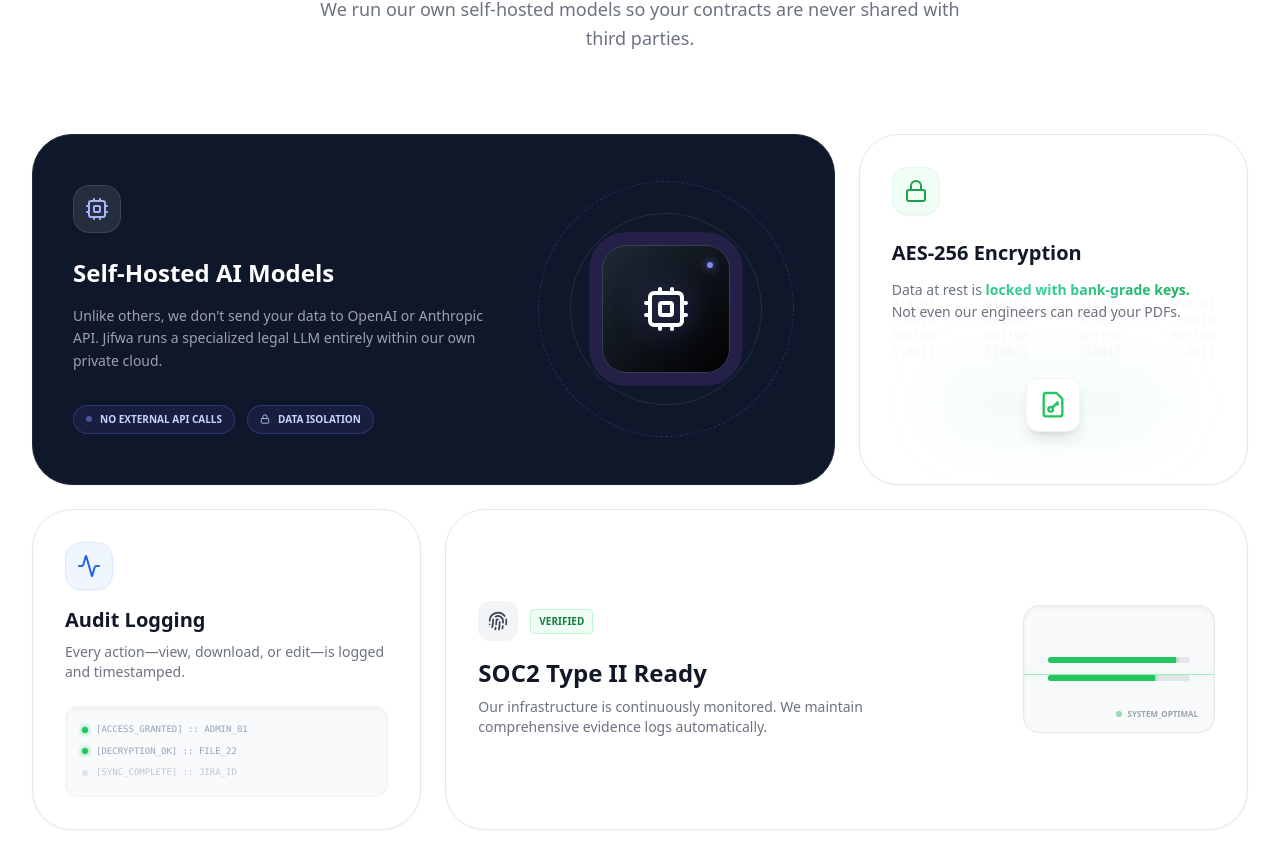
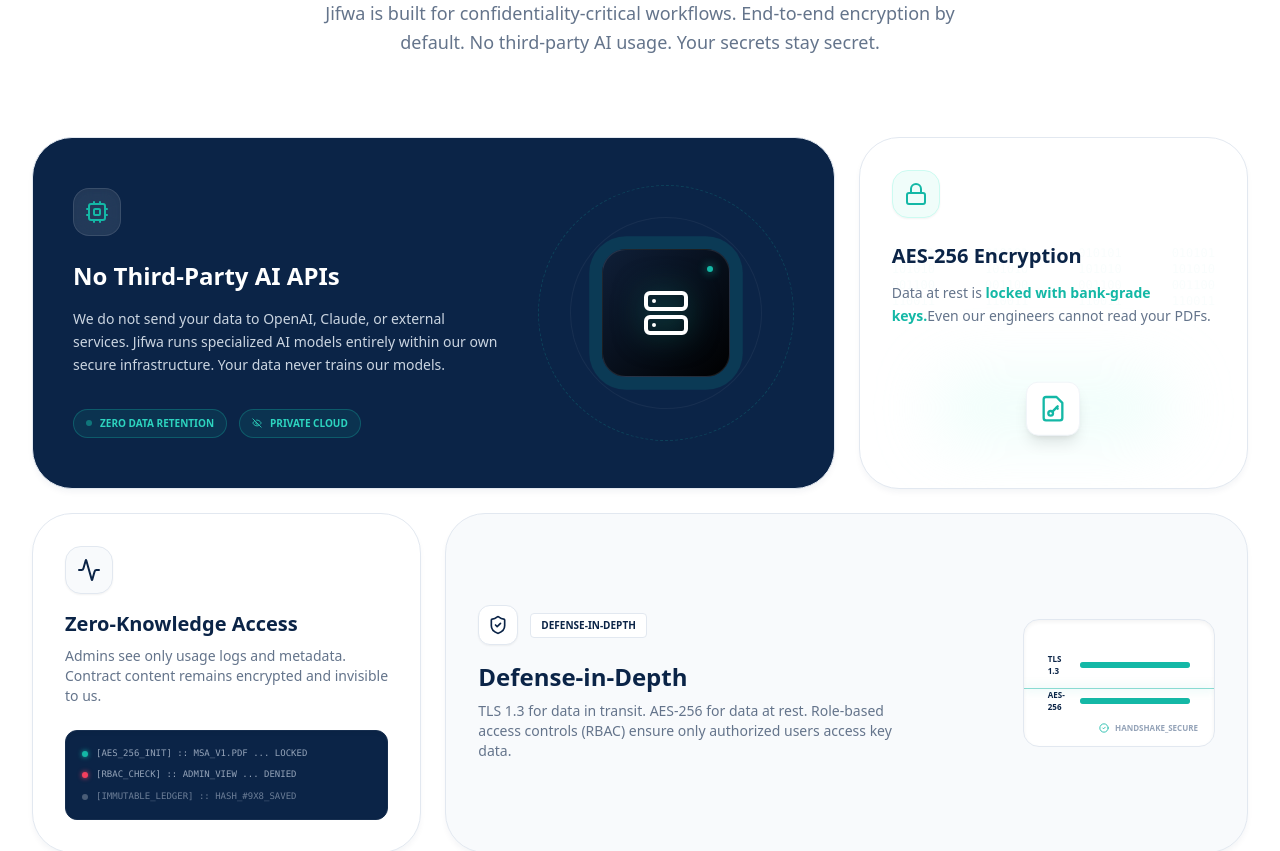
Before and after one commit to StarDust130/jifwa, a Next.js app: page / in a window 1280 px wide. Shown: the part 2555-3406 px from the top of the page. Built offline with nearby package versions, Linux system fonts and the light colour scheme; no server answers.

Commit message:
Refactor SecuritySection component: enhance layout, improve styling, and update content for clarity and consistency

```diff
--- a/components/landing/SecuritySection.tsx
+++ b/components/landing/SecuritySection.tsx
@@ -6,30 +6,31 @@ import {
   Lock,
   Cpu,
   Activity,
-  Fingerprint,
   FileKey,
+  Server,
+  EyeOff,
+  CheckCircle2,
+  Database,
 } from "lucide-react";
 
+// --- BRAND COLORS ---
+// Navy: #0B2447
+// Teal: #14B8A6
+
 // --- ANIMATIONS ---
-
 const cardHover: Variants = {
   rest: {
     scale: 1,
     y: 0,
-    boxShadow: "0 1px 2px 0 rgba(0, 0, 0, 0.05)",
+    boxShadow: "0 4px 6px -1px rgba(11, 36, 71, 0.05)",
+    borderColor: "rgba(226, 232, 240, 1)", // slate-200
   },
   hover: {
-    scale: 1.02,
-    y: -5,
-    boxShadow: "0 20px 30px -10px rgba(0, 0, 0, 0.1)",
+    scale: 1.01,
+    y: -6,
+    boxShadow: "0 20px 40px -10px rgba(11, 36, 71, 0.15)",
+    borderColor: "rgba(20, 184, 166, 0.4)", // teal-500/40
     transition: { type: "spring", stiffness: 300, damping: 20 },
-  },
-};
-
-const shimmerText: Variants = {
-  animate: {
-    backgroundPosition: ["0% 50%", "100% 50%", "0% 50%"],
-    transition: { duration: 5, repeat: Infinity, ease: "linear" as const },
   },
 };
 
@@ -37,15 +38,15 @@ const matrixRain: Variants = {
   animate: {
     y: ["0%", "100%"],
     opacity: [0, 1, 0],
-    transition: { duration: 2, repeat: Infinity, ease: "linear" as const },
+    transition: { duration: 3, repeat: Infinity, ease: "linear" },
   },
 };
 
 const pulseGlow: Variants = {
   animate: {
     boxShadow: [
-      "0 0 0 0px rgba(168, 85, 247, 0.4)",
-      "0 0 0 20px rgba(168, 85, 247, 0)",
+      "0 0 0 0px rgba(20, 184, 166, 0.4)",
+      "0 0 0 20px rgba(20, 184, 166, 0)",
     ],
     transition: { duration: 2, repeat: Infinity },
   },
@@ -55,10 +56,10 @@ const SecuritySection = () => {
   return (
     <section
       id="security"
-      className="relative w-full py-24 bg-white text-gray-900 overflow-hidden font-sans border-b border-gray-100"
+      className="relative w-full py-32 bg-white text-[#0B2447] overflow-hidden font-sans border-t border-slate-100"
     >
       {/* Background: Clean Technical Grid */}
-      <div className="absolute inset-0 bg-[linear-gradient(to_right,#f5f5f5_1px,transparent_1px),linear-gradient(to_bottom,#f5f5f5_1px,transparent_1px)] bg-[size:4rem_4rem] [mask-image:radial-gradient(ellipse_60%_50%_at_50%_0%,#000_70%,transparent_100%)] opacity-50 -z-10" />
+      <div className="absolute inset-0 bg-[linear-gradient(to_right,#f1f5f9_1px,transparent_1px),linear-gradient(to_bottom,#f1f5f9_1px,transparent_1px)] bg-[size:4rem_4rem] [mask-image:radial-gradient(ellipse_60%_50%_at_50%_0%,#000_70%,transparent_100%)] opacity-60 -z-10" />
 
       <div className="max-w-7xl mx-auto px-4 sm:px-6 lg:px-8 relative z-10">
         {/* HEADER */}
@@ -67,109 +68,105 @@ const SecuritySection = () => {
             initial={{ opacity: 0, y: 10 }}
             whileInView={{ opacity: 1, y: 0 }}
             viewport={{ once: true }}
-            className="inline-flex items-center gap-2 px-3 py-1 bg-white border border-gray-200 text-green-700 text-[10px] font-bold uppercase tracking-widest rounded-full mb-6 shadow-sm"
+            className="inline-flex items-center gap-2 px-3 py-1 bg-slate-50 border border-slate-200 text-[#14B8A6] text-[10px] font-bold uppercase tracking-widest rounded-full mb-6 shadow-sm"
           >
             <ShieldCheck size={12} />
-            Zero-Trust Architecture
+            Privacy-First Architecture
           </motion.div>
 
-          {/* PDF Source: Section 6 - Privacy & Security [cite: 274] */}
           <motion.h2
             initial={{ opacity: 0, y: 20 }}
             whileInView={{ opacity: 1, y: 0 }}
             viewport={{ once: true }}
             transition={{ delay: 0.1 }}
-            className="text-4xl md:text-5xl font-extrabold tracking-tight text-gray-900 mb-6"
+            className="text-4xl md:text-5xl font-extrabold tracking-tight text-[#0B2447] mb-6"
           >
             Your Contract Data <br />
-            <span className="text-transparent bg-clip-text bg-gradient-to-r from-gray-900 to-gray-600">
+            <span className="text-transparent bg-clip-text bg-gradient-to-r from-[#0B2447] to-teal-600">
               Stays Private. Always.
             </span>
           </motion.h2>
 
-          {/* PDF Source: Section 4 - AI Transparency [cite: 458] */}
-          <p className="text-lg text-gray-500 leading-relaxed max-w-2xl mx-auto">
-            We don&apos;t use external AI APIs (including OpenAI, Claude, or similar services).
-            We run our own self-hosted models so your contracts are never shared with third parties.
+          <p className="text-lg text-slate-500 leading-relaxed max-w-2xl mx-auto font-medium">
+            Jifwa is built for confidentiality-critical workflows. End-to-end
+            encryption by default. No third-party AI usage. Your secrets stay
+            secret.
           </p>
         </div>
 
         {/* --- SECURITY BENTO GRID --- */}
-        <div className="grid grid-cols-1 md:grid-cols-3 gap-6 auto-rows-[minmax(320px,auto)]">
-          {/* CARD 1: PRIVATE AI (The "Hero" Feature) */}
+        <div className="grid grid-cols-1 md:grid-cols-3 gap-6 auto-rows-[minmax(340px,auto)]">
+          {/* CARD 1: PRIVATE AI (The "Obsidian Core") */}
           <motion.div
             variants={cardHover}
             initial="rest"
             whileHover="hover"
-            className="md:col-span-2 relative bg-[#0F172A] text-white rounded-[2.5rem] p-10 overflow-hidden group shadow-2xl flex flex-col md:flex-row items-center gap-10 border border-gray-800"
+            className="md:col-span-2 relative bg-[#0B2447] text-white rounded-[2.5rem] p-10 overflow-hidden group shadow-2xl flex flex-col md:flex-row items-center gap-10 border border-[#162e4f]"
           >
             {/* Ambient Background */}
-            <div className="absolute top-0 right-0 w-[500px] h-[500px] bg-indigo-500/20 rounded-full blur-[120px] -z-10 mix-blend-screen" />
+            <div className="absolute top-0 right-0 w-[500px] h-[500px] bg-[#14B8A6]/10 rounded-full blur-[120px] -z-10 mix-blend-screen" />
 
             <div className="flex-1 relative z-10">
               <div className="w-12 h-12 bg-white/10 border border-white/10 rounded-2xl flex items-center justify-center mb-6 backdrop-blur-md shadow-inner">
-                <Cpu size={24} className="text-indigo-300" />
+                <Cpu size={24} className="text-[#14B8A6]" />
               </div>
+
               <h3 className="text-2xl font-bold mb-4 text-white">
-                Self-Hosted AI Models
+                No Third-Party AI APIs
               </h3>
-              {/* PDF Source: Section 4 - AI Transparency [cite: 458, 463] */}
-              <p className="text-gray-400 text-sm leading-relaxed mb-8">
-                Unlike others, we don&apos;t send your data to OpenAI or Anthropic
-                API. Jifwa runs a specialized legal LLM entirely within our own
-                private cloud.
+              {/* PDF Source: Page 15, AI Usage  */}
+              <p className="text-slate-300 text-sm leading-relaxed mb-8">
+                We do not send your data to OpenAI, Claude, or external
+                services. Jifwa runs specialized AI models entirely within our
+                own secure infrastructure. Your data never trains our models.
               </p>
+
               <div className="flex flex-wrap gap-3">
-                <div className="px-3 py-1.5 bg-indigo-500/10 border border-indigo-500/30 rounded-full text-[10px] font-bold text-indigo-200 flex items-center gap-2">
-                  <div className="w-1.5 h-1.5 bg-indigo-400 rounded-full animate-pulse"></div>{" "}
-                  NO EXTERNAL API CALLS
+                <div className="px-3 py-1.5 bg-[#14B8A6]/10 border border-[#14B8A6]/30 rounded-full text-[10px] font-bold text-[#2DD4BF] flex items-center gap-2">
+                  <div className="w-1.5 h-1.5 bg-[#14B8A6] rounded-full animate-pulse"></div>
+                  ZERO DATA RETENTION
                 </div>
-                <div className="px-3 py-1.5 bg-indigo-500/10 border border-indigo-500/30 rounded-full text-[10px] font-bold text-indigo-200 flex items-center gap-2">
-                  <Lock size={10} /> DATA ISOLATION
+                <div className="px-3 py-1.5 bg-[#14B8A6]/10 border border-[#14B8A6]/30 rounded-full text-[10px] font-bold text-[#2DD4BF] flex items-center gap-2">
+                  <EyeOff size={10} /> PRIVATE CLOUD
                 </div>
               </div>
             </div>
 
-            {/* VISUAL: The "Obsidian Box" */}
+            {/* VISUAL: The "Obsidian Core" */}
             <div className="relative w-64 h-64 shrink-0 flex items-center justify-center">
-              {/* Rotating Rings */}
               <motion.div
                 animate={{ rotate: 360 }}
                 transition={{ duration: 30, repeat: Infinity, ease: "linear" }}
-                className="absolute inset-0 border border-dashed border-indigo-500/30 rounded-full"
+                className="absolute inset-0 border border-dashed border-[#14B8A6]/20 rounded-full"
               />
               <motion.div
                 animate={{ rotate: -360 }}
                 transition={{ duration: 40, repeat: Infinity, ease: "linear" }}
-                className="absolute inset-8 border border-gray-700 rounded-full opacity-50"
+                className="absolute inset-8 border border-white/10 rounded-full opacity-50"
               />
-
-              {/* Core Cube */}
               <motion.div
                 variants={pulseGlow}
                 animate="animate"
-                className="relative w-32 h-32 bg-gradient-to-br from-gray-800 to-black rounded-3xl border border-gray-700 flex items-center justify-center shadow-2xl z-20"
+                className="relative w-32 h-32 bg-gradient-to-br from-[#0f1f38] to-black rounded-3xl border border-white/10 flex items-center justify-center shadow-2xl z-20"
               >
-                <Cpu
+                <Server
                   size={48}
-                  className="text-white relative z-10 drop-shadow-[0_0_15px_rgba(99,102,241,0.5)]"
+                  className="text-white relative z-10 drop-shadow-[0_0_15px_rgba(20,184,166,0.5)]"
                 />
-
-                {/* Internal Activity Light */}
-                <div className="absolute top-4 right-4 w-1.5 h-1.5 bg-indigo-400 rounded-full shadow-[0_0_10px_#818cf8]"></div>
+                <div className="absolute top-4 right-4 w-1.5 h-1.5 bg-[#14B8A6] rounded-full shadow-[0_0_10px_#14B8A6]"></div>
               </motion.div>
             </div>
           </motion.div>
 
-          {/* CARD 2: ENCRYPTION (Matrix Rain Effect) */}
+          {/* CARD 2: AES ENCRYPTION (Matrix Rain) */}
           <motion.div
             variants={cardHover}
             initial="rest"
             whileHover="hover"
-            className="md:col-span-1 relative bg-white rounded-[2.5rem] border border-gray-200 p-8 overflow-hidden group shadow-lg"
+            className="md:col-span-1 relative bg-white rounded-[2.5rem] border border-slate-200 p-8 overflow-hidden group shadow-lg"
           >
             {/* Matrix Rain BG */}
-            <div className="absolute inset-0 flex justify-between px-8 opacity-[0.03] pointer-events-none select-none overflow-hidden font-mono text-xs">
+            <div className="absolute inset-0 flex justify-between px-8 opacity-[0.04] pointer-events-none select-none overflow-hidden font-mono text-xs text-[#14B8A6]">
               {[1, 2, 3, 4].map((i) => (
                 <motion.div
                   key={i}
@@ -189,24 +186,19 @@ const SecuritySection = () => {
             </div>
 
             <div className="mb-auto relative z-10">
-              <div className="w-12 h-12 bg-green-50 rounded-2xl flex items-center justify-center mb-6 text-green-600 border border-green-100 shadow-sm">
+              <div className="w-12 h-12 bg-teal-50 rounded-2xl flex items-center justify-center mb-6 text-[#14B8A6] border border-teal-100 shadow-sm">
                 <Lock size={24} />
               </div>
-              <h3 className="text-xl font-bold text-gray-900 mb-3">
+              <h3 className="text-xl font-bold text-[#0B2447] mb-3">
                 AES-256 Encryption
               </h3>
-
-              {/* PDF Source: Section 4 - Security & Encryption [cite: 466, 469] */}
-              <p className="text-gray-500 text-sm leading-relaxed">
+              {/* PDF Source: Page 20 [cite: 466] */}
+              <p className="text-slate-500 text-sm leading-relaxed">
                 Data at rest is{" "}
-                <motion.span
-                  variants={shimmerText}
-                  animate="animate"
-                  className="font-bold bg-gradient-to-r from-green-600 via-emerald-400 to-green-600 bg-[length:200%_auto] text-transparent bg-clip-text"
-                >
+                <span className="font-bold text-[#14B8A6]">
                   locked with bank-grade keys.
-                </motion.span>{" "}
-                Not even our engineers can read your PDFs.
+                </span>
+                Even our engineers cannot read your PDFs.
               </p>
             </div>
 
@@ -219,101 +211,110 @@ const SecuritySection = () => {
                   repeat: Infinity,
                   ease: "easeInOut",
                 }}
-                className="absolute bg-white p-3 rounded-xl shadow-lg border border-gray-100 z-10"
+                className="absolute bg-white p-3 rounded-xl shadow-lg border border-slate-100 z-10"
               >
-                <FileKey size={28} className="text-green-500" />
+                <FileKey size={28} className="text-[#14B8A6]" />
               </motion.div>
-              <div className="absolute inset-0 bg-green-500/5 blur-2xl rounded-full transform scale-75"></div>
+              <div className="absolute inset-0 bg-teal-100/30 blur-2xl rounded-full transform scale-75"></div>
             </div>
           </motion.div>
 
-          {/* CARD 3: AUDIT LOGGING */}
+          {/* CARD 3: ZERO-KNOWLEDGE ACCESS (Logs) */}
           <motion.div
             variants={cardHover}
             initial="rest"
             whileHover="hover"
-            className="md:col-span-1 relative bg-white rounded-[2.5rem] border border-gray-200 p-8 overflow-hidden group shadow-lg"
+            className="md:col-span-1 relative bg-white rounded-[2.5rem] border border-slate-200 p-8 overflow-hidden group shadow-lg"
           >
             <div className="mb-6">
-              <div className="w-12 h-12 bg-blue-50 rounded-2xl flex items-center justify-center mb-4 text-blue-600 border border-blue-100 shadow-sm">
+              <div className="w-12 h-12 bg-slate-50 rounded-2xl flex items-center justify-center mb-4 text-[#0B2447] border border-slate-200 shadow-sm">
                 <Activity size={24} />
               </div>
-              <h3 className="text-xl font-bold text-gray-900 mb-2">
-                Audit Logging
+              <h3 className="text-xl font-bold text-[#0B2447] mb-2">
+                Zero-Knowledge Access
               </h3>
-              {/* PDF Source: Data Processing [cite: 363] */}
-              <p className="text-gray-500 text-sm">
-                Every action—view, download, or edit—is logged and timestamped.
+              {/* PDF Source: Page 20  */}
+              <p className="text-slate-500 text-sm">
+                Admins see only usage logs and metadata. Contract content
+                remains encrypted and invisible to us.
               </p>
             </div>
 
-            {/* VISUAL: Live Log */}
-            <div className="mt-auto bg-slate-50 rounded-xl p-4 border border-slate-100 font-mono text-[9px] text-slate-400 space-y-2 shadow-inner">
+            {/* VISUAL: Real Technical Logs (From Prompt) */}
+            <div className="mt-auto bg-[#0B2447] rounded-xl p-4 border border-[#162e4f] font-mono text-[9px] text-slate-400 space-y-2 shadow-inner">
               <div className="flex gap-2 items-center">
-                <div className="w-1.5 h-1.5 bg-green-500 rounded-full shadow-[0_0_5px_#22c55e]"></div>
-                <span>[ACCESS_GRANTED] :: ADMIN_01</span>
+                <div className="w-1.5 h-1.5 bg-[#14B8A6] rounded-full shadow-[0_0_5px_#14B8A6]"></div>
+                <span>[AES_256_INIT] :: MSA_V1.PDF ... LOCKED</span>
               </div>
               <div className="flex gap-2 items-center">
-                <div className="w-1.5 h-1.5 bg-green-500 rounded-full shadow-[0_0_5px_#22c55e]"></div>
-                <span>[DECRYPTION_OK] :: FILE_22</span>
+                <div className="w-1.5 h-1.5 bg-rose-500 rounded-full shadow-[0_0_5px_#f43f5e]"></div>
+                <span>[RBAC_CHECK] :: ADMIN_VIEW ... DENIED</span>
               </div>
-              <div className="flex gap-2 items-center opacity-60">
-                <div className="w-1.5 h-1.5 bg-slate-300 rounded-full"></div>
-                <span>[SYNC_COMPLETE] :: JIRA_ID</span>
+              <div className="flex gap-2 items-center opacity-70">
+                <div className="w-1.5 h-1.5 bg-slate-500 rounded-full"></div>
+                <span>[IMMUTABLE_LEDGER] :: HASH_#9X8_SAVED</span>
               </div>
             </div>
           </motion.div>
 
-          {/* CARD 4: SOC2 COMPLIANCE */}
+          {/* CARD 4: DEFENSE-IN-DEPTH (Security Stack) */}
           <motion.div
             variants={cardHover}
             initial="rest"
             whileHover="hover"
-            className="md:col-span-2 relative bg-white rounded-[2.5rem] border border-gray-200 p-8 overflow-hidden group shadow-lg flex flex-col md:flex-row items-center gap-8"
+            className="md:col-span-2 relative bg-slate-50 rounded-[2.5rem] border border-slate-200 p-8 overflow-hidden group shadow-sm flex flex-col md:flex-row items-center gap-8"
           >
             <div className="flex-1 relative z-10">
               <div className="flex items-center gap-3 mb-4">
-                <div className="w-10 h-10 bg-gray-100 rounded-xl flex items-center justify-center text-gray-700">
-                  <Fingerprint size={20} />
+                <div className="w-10 h-10 bg-white rounded-xl flex items-center justify-center text-[#0B2447] shadow-sm border border-slate-200">
+                  <ShieldCheck size={20} />
                 </div>
-                <span className="px-2 py-1 bg-green-50 text-green-700 text-[10px] font-bold uppercase rounded border border-green-200">
-                  Verified
+                <span className="px-2.5 py-1 bg-white text-[#0B2447] text-[10px] font-bold uppercase rounded border border-slate-200">
+                  Defense-in-Depth
                 </span>
               </div>
-              <h3 className="text-2xl font-bold mb-2 text-gray-900">
-                SOC2 Type II Ready
+
+              <h3 className="text-2xl font-bold mb-2 text-[#0B2447]">
+                Defense-in-Depth
               </h3>
-              {/* PDF Source: Section 4 - Solution [cite: 249] */}
-              <p className="text-gray-500 text-sm max-w-md">
-                Our infrastructure is continuously monitored. We maintain
-                comprehensive evidence logs automatically.
+              {/* PDF Source: Page 20 [cite: 465-467] */}
+              <p className="text-slate-500 text-sm max-w-md">
+                TLS 1.3 for data in transit. AES-256 for data at rest.
+                Role-based access controls (RBAC) ensure only authorized users
+                access key data.
               </p>
             </div>
 
-            {/* VISUAL: Server Status */}
-            <div className="relative w-48 h-32 bg-gray-50 rounded-2xl border border-gray-200 flex flex-col items-center justify-center gap-3 shadow-inner overflow-hidden">
+            {/* VISUAL: Security Handshake */}
+            <div className="relative w-48 h-32 bg-white rounded-2xl border border-slate-200 flex flex-col items-center justify-center gap-3 shadow-inner overflow-hidden">
               {/* Scanning Line */}
               <motion.div
                 animate={{ top: ["0%", "100%", "0%"] }}
                 transition={{ duration: 4, repeat: Infinity, ease: "linear" }}
-                className="absolute left-0 w-full h-[1px] bg-green-400/50 shadow-[0_0_10px_rgba(74,222,128,0.5)]"
+                className="absolute left-0 w-full h-[1px] bg-[#14B8A6]/50 shadow-[0_0_10px_rgba(20,184,166,0.5)]"
               />
 
-              <div className="flex gap-2 w-3/4">
-                <div className="w-full h-1.5 bg-gray-200 rounded-full overflow-hidden">
-                  <div className="h-full bg-green-500 w-[90%] shadow-[0_0_5px_#22c55e]"></div>
+              <div className="flex gap-2 w-3/4 items-center">
+                <span className="text-[8px] font-bold text-[#0B2447] w-8">
+                  TLS 1.3
+                </span>
+                <div className="w-full h-1.5 bg-slate-100 rounded-full overflow-hidden">
+                  <div className="h-full bg-[#14B8A6] w-[100%] shadow-[0_0_5px_#14B8A6]"></div>
                 </div>
               </div>
-              <div className="flex gap-2 w-3/4">
-                <div className="w-full h-1.5 bg-gray-200 rounded-full overflow-hidden">
-                  <div className="h-full bg-green-500 w-[75%] shadow-[0_0_5px_#22c55e]"></div>
+              <div className="flex gap-2 w-3/4 items-center">
+                <span className="text-[8px] font-bold text-[#0B2447] w-8">
+                  AES-256
+                </span>
+                <div className="w-full h-1.5 bg-slate-100 rounded-full overflow-hidden">
+                  <div className="h-full bg-[#14B8A6] w-[100%] shadow-[0_0_5px_#14B8A6]"></div>
                 </div>
               </div>
 
               <div className="absolute bottom-3 right-4 flex gap-1.5 items-center">
-                <div className="w-1.5 h-1.5 bg-green-500 rounded-full animate-pulse"></div>
-                <span className="text-[8px] font-bold text-gray-400">
-                  SYSTEM_OPTIMAL
+                <CheckCircle2 size={10} className="text-[#14B8A6]" />
+                <span className="text-[8px] font-bold text-slate-400">
+                  HANDSHAKE_SECURE
                 </span>
               </div>
             </div>
```
